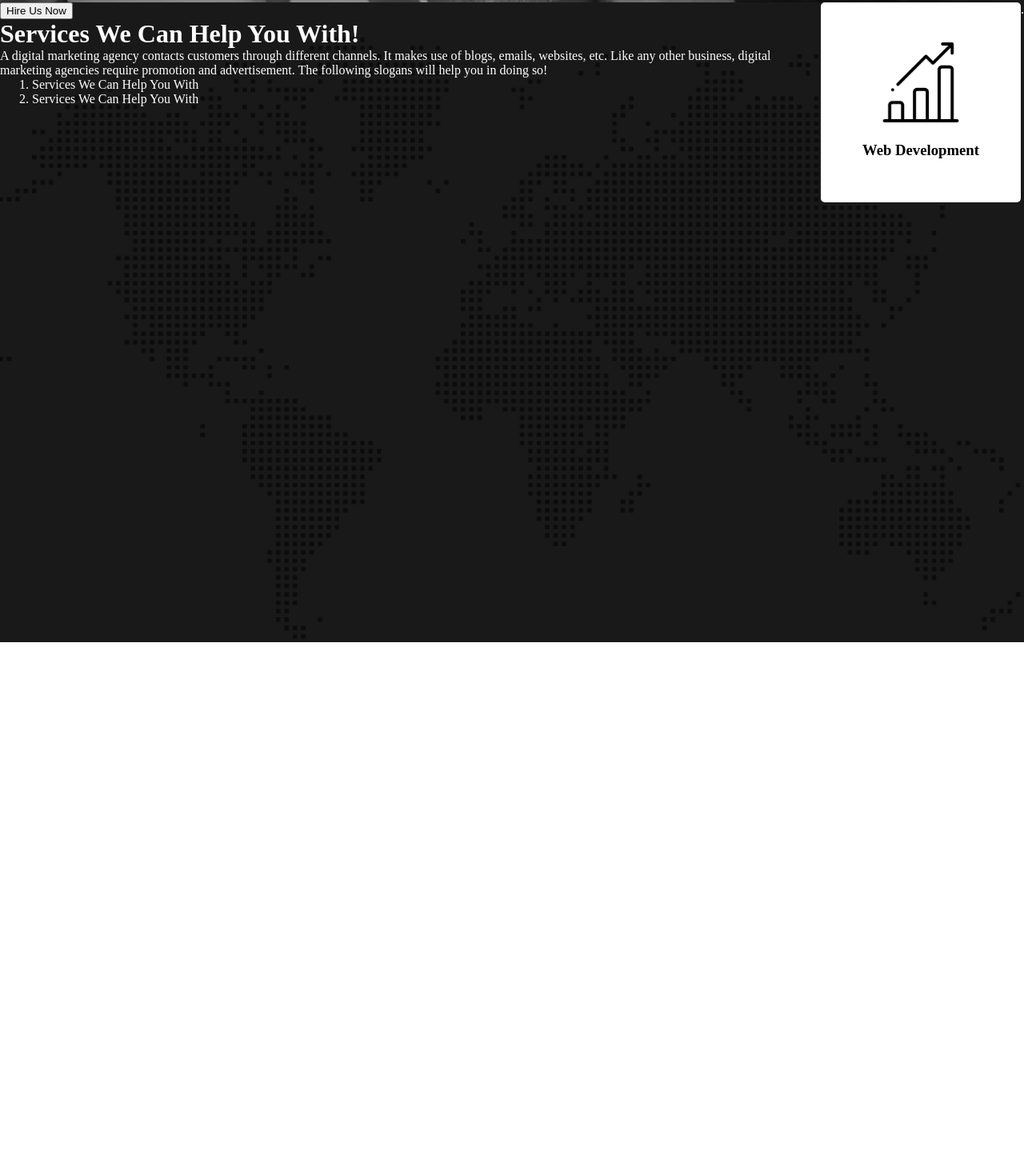
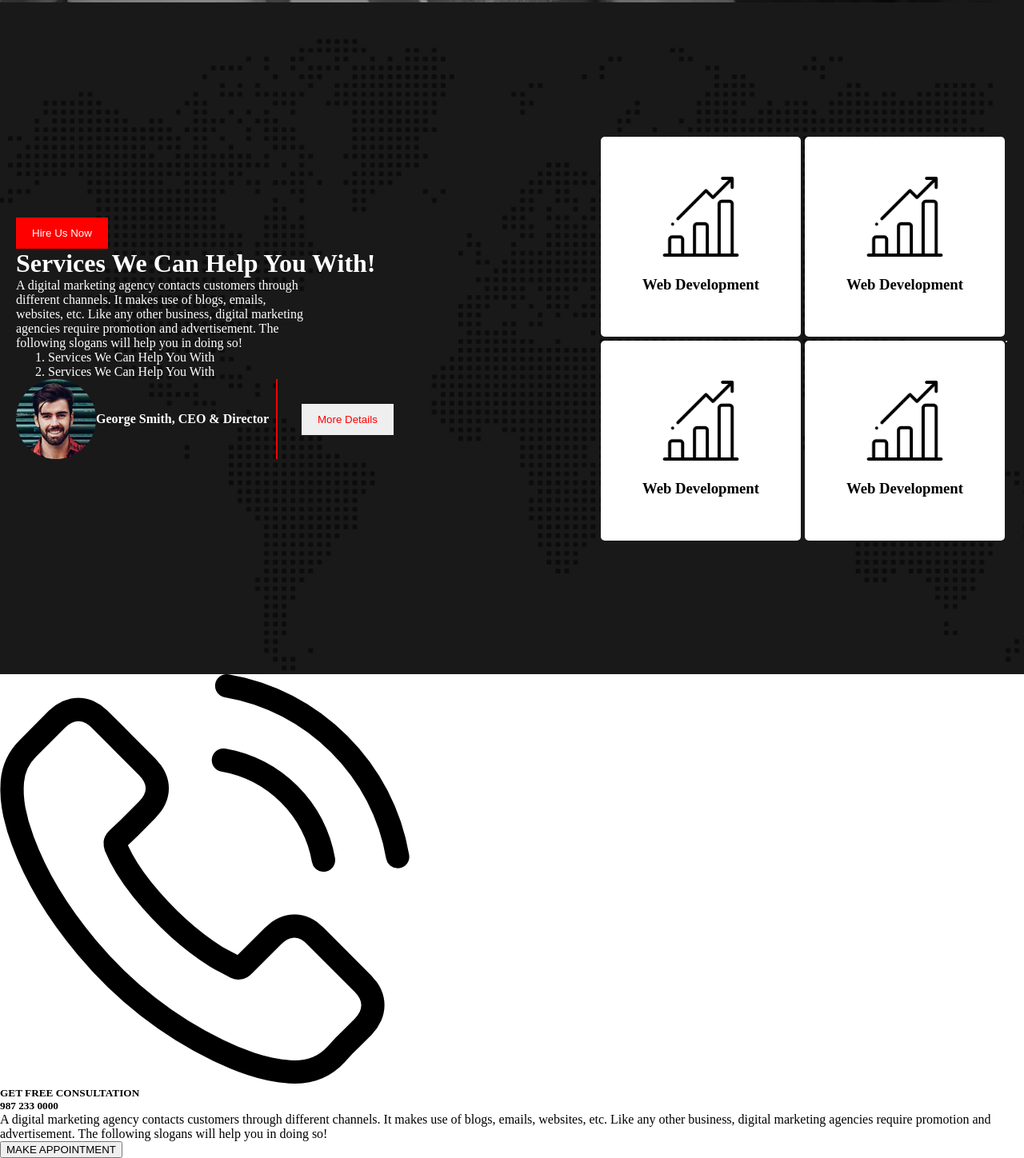
Before and after one commit to programmingpassion1/digital-agency, a plain HTML site: page index.html in a window 1280 px wide. Shown: the part 886-2334 px from the top of the page at 80% size. Before the commit the page ends 1689 px from the top, so only its background shows below. Drawn offline with Linux system fonts and the light colour scheme.

Commit message:
serive container completed

```diff
--- a/index.html
+++ b/index.html
@@ -42,24 +42,66 @@
     <main>
         <div class="service-container">
             <div class="left-side-container">
-                <button>Hire Us Now</button>
+                <button class="btn bg-primary">Hire Us Now</button>
                 <h1>Services We Can Help You With!</h1>
-                <p class="sevice-description"> A digital marketing agency contacts customers through different channels. It makes use of blogs,
-                emails, websites, etc. Like any other business, digital marketing agencies require promotion and
-                advertisement. The following slogans will help you in doing so!</p>
+                <p class="service-description"> A digital marketing agency contacts customers through different
+                    channels. It makes use of blogs,
+                    emails, websites, etc. Like any other business, digital marketing agencies require promotion and
+                    advertisement. The following slogans will help you in doing so!</p>
                 <ol>
                     <li>Services We Can Help You With</li>
                     <li>Services We Can Help You With</li>
                 </ol>
+                <div class="author-container">
+                    <div class="author-profile">
+                        <img class="author-img" src="./asset/image/author.jpg" alt="Author">
+                        <h4 class="author-name">George Smith, CEO & Director</h4>
+                    </div>
+                    <div class="author-button">
+                        <button class="btn">More Details</button>
+                    </div>
+                </div>
             </div>
             <div class="right-side-container">
-                <div class="all-box">
+                <div class="first-two-box">
+                    <div class="box">
+                        <img class="icon" src="./asset/icons/bar-chart.png" alt="Bar bar-chart">
+                        <h3>Web Development</h3>
+                    </div>
+                    <div class="box">
+                        <img class="icon" src="./asset/icons/bar-chart.png" alt="Bar bar-chart">
+                        <h3>Web Development</h3>
+                    </div>
+                </div>
+                <div class="last-two-box">
+                    <div class="box">
+                        <img class="icon" src="./asset/icons/bar-chart.png" alt="Bar bar-chart">
+                        <h3>Web Development</h3>
+                    </div>
                     <div class="box">
                         <img class="icon" src="./asset/icons/bar-chart.png" alt="Bar bar-chart">
                         <h3>Web Development</h3>
                     </div>
                 </div>
             </div> .
+        </div>
+        <div class="appointment-container">
+            <div class="phone-call">
+                <img src="./asset/icons/phone-call.png" alt="Phone Call">
+                <h5>GET FREE CONSULTATION
+                    <br> 987 233 0000
+                </h5>
+            </div>
+            <div class="appointment-desk">
+                <p> A digital marketing agency contacts customers through different channels. It makes use of blogs,
+                emails, websites, etc. Like any other business, digital marketing agencies require promotion and
+                advertisement. The following slogans will help you in doing so!</p>
+            </div>
+            <div class="appointment-btn">
+                <button>MAKE APPOINTMENT</button>
+            </div>
+
+
         </div>
 
     </main>
--- a/styles/styles.css
+++ b/styles/styles.css
@@ -49,6 +49,7 @@
 .btn {
     padding: 12px 20px;
     border: none;
+    color: red;
 }
 
 .bg-primary {
@@ -65,6 +66,8 @@
     background-size: cover;
     color: white;
     display: flex;
+    align-items: center;
+    padding: 20px;
 }
 
 .icon {
@@ -80,3 +83,40 @@
     color: black;
     border-radius: 5px;
 }
+
+.service-description {
+    width: 50%;
+}
+
+.first-two-box {
+    display: flex;
+    gap: 5px;
+}
+.last-two-box {
+    display: flex;
+    gap: 5px;
+    margin-top: 5px;
+}
+
+.author-img {
+    width: 100px;
+    height: 100px;
+    border-radius: 50px;
+}
+
+.author-container {
+    display: flex;
+    gap: 30px;
+    align-items: center;
+}
+
+.author-profile {
+    display: flex;
+    align-items: center;
+    gap: 30x;
+    border-right: 2px solid red;
+}
+
+.author-name {
+    width: 225px;
+}
```
